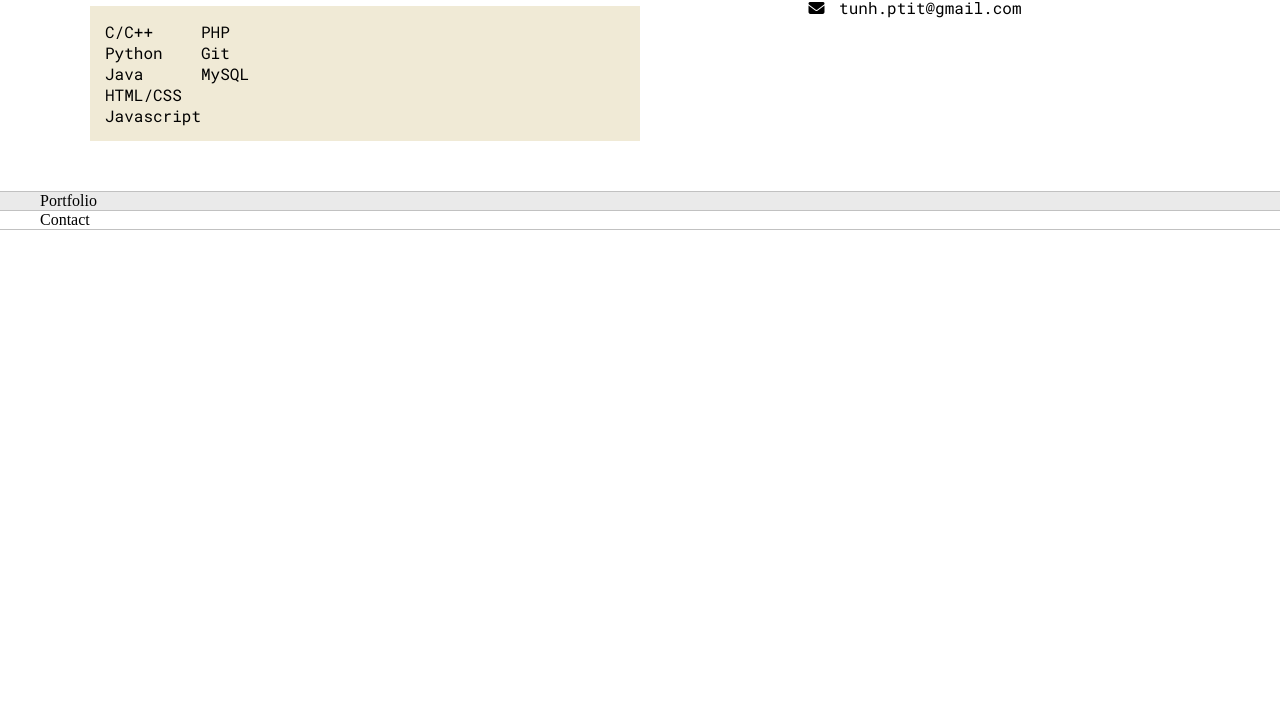
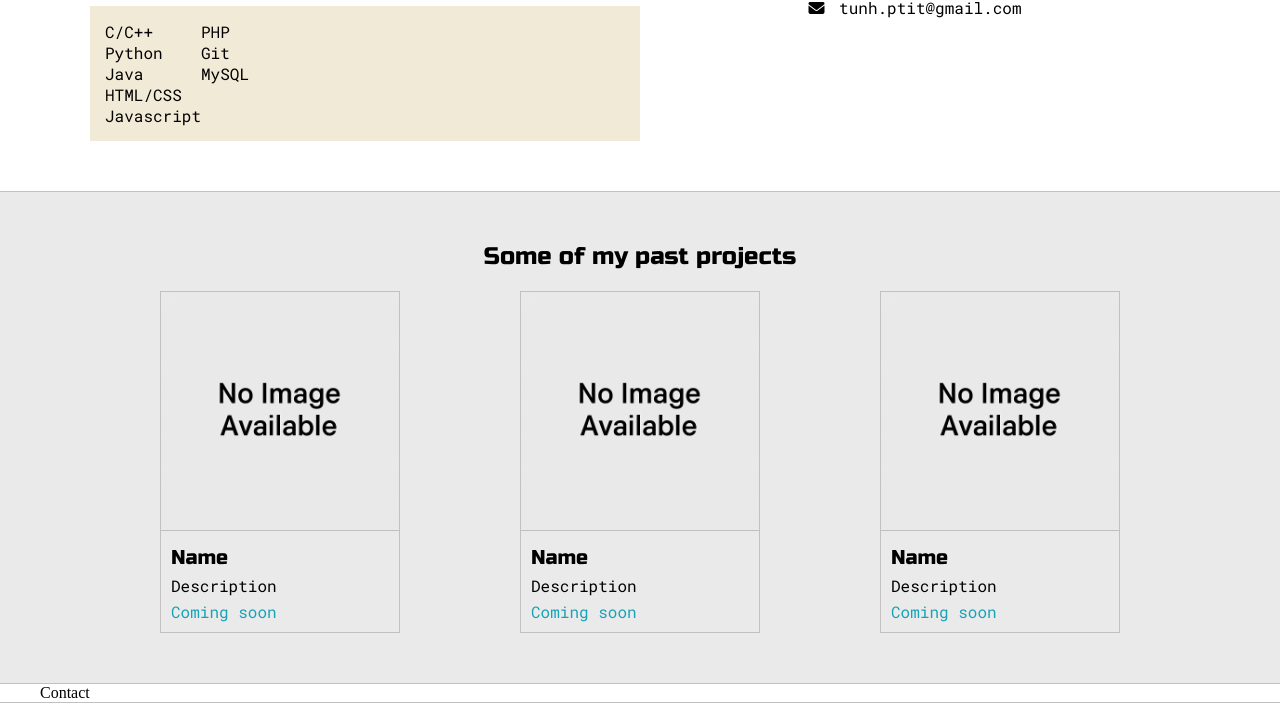
Before and after one commit to huytu132/Portfolio, a plain HTML site: page index.html in a window 1280 px wide. Shown: the part 1125-1828 px from the top of the page. Before the commit the page ends 1355 px from the top, so only its background shows below. Drawn offline with Linux system fonts and the light colour scheme.

Commit message:
add portfolio-section

```diff
--- a/default.css
+++ b/default.css
@@ -277,6 +277,34 @@ h6{font-size: 16px;}
     margin-bottom: 15px;
 }
 
+.portfolio-wrapper{
+    padding: 50px 0;
+}
+
+.past-project{
+    display: flex;
+    justify-content: space-evenly;
+    margin-top: 20px;
+}
+
+.project{
+    width: 20%;
+    border: 1px solid var(--borderColor);
+}
+
+.project-image{
+    width: 100%;
+    border-bottom: 1px solid var(--borderColor);
+}
+
+.project-details{
+    padding: 10px;
+}
+
+.project-details p{
+    margin-top: 5px;
+}
+
 @media screen and (max-width: 1200px) {
     .main-container{
         width: 95%;
@@ -294,4 +322,12 @@ h6{font-size: 16px;}
         grid-column: 1;
         justify-content: center;
     }
+
+    .about-wrapper{
+        grid-template-columns:1fr;
+    }
+
+    .social-link{
+        margin-top: 20px;
+    }
 }
--- a/index.html
+++ b/index.html
@@ -115,7 +115,37 @@
 
     <section class="s1">
         <div class="main-container">
-            Portfolio
+            <div class="portfolio-wrapper">
+                <h4 style="text-align: center;">Some of my past projects</h4>
+                <div class="past-project">
+                    <div class="project">
+                        <img class="project-image" src="/images/noimage.png" alt="">
+                        <div class="project-details">
+                            <h5>Name</h5>
+                            <p>Description</p>
+                            <p><a href="#">Coming soon</a></p>
+                        </div>
+                    </div>
+
+                    <div class="project">
+                        <img class="project-image" src="/images/noimage.png" alt="">
+                        <div class="project-details">
+                            <h5>Name</h5>
+                            <p>Description</p>
+                            <p><a href="#">Coming soon</a></p>
+                        </div>
+                    </div>
+
+                    <div class="project">
+                        <img class="project-image" src="/images/noimage.png" alt="">
+                        <div class="project-details">
+                            <h5>Name</h5>
+                            <p>Description</p>
+                            <p><a href="#">Coming soon</a></p>
+                        </div>
+                    </div>
+                </div>
+            </div>
         </div>
     </section>
 
```
Also changed, not shown: images/noimage.png (added).
